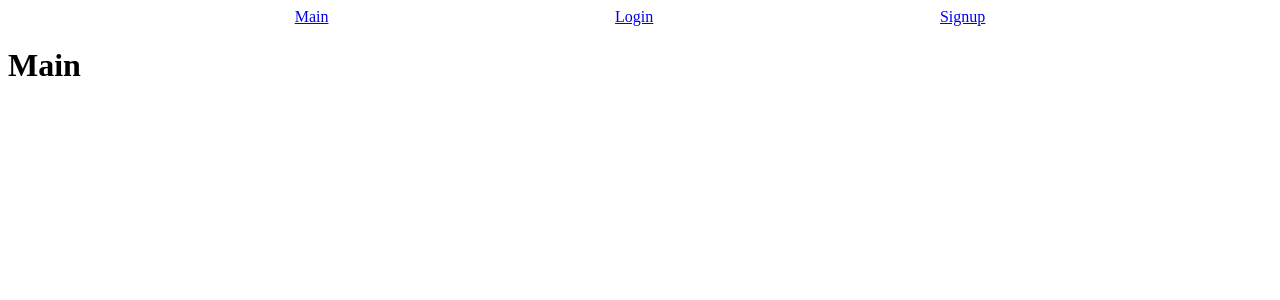
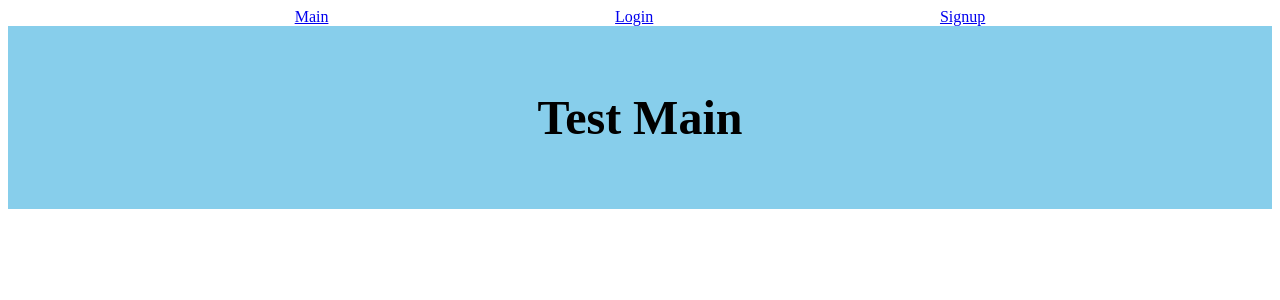
Before and after one commit to yeonsu-k/Create-and-TDD, a React app: page / in a window 1280 px wide. Shown: the top 300 px of the page. Built offline with nearby package versions, Linux system fonts and the light colour scheme.

Commit message:
Setting SCSS

```diff
--- a/package.json
+++ b/package.json
@@ -26,10 +26,14 @@
     "@emotion/styled": "^11.11.0",
     "@mui/icons-material": "^5.14.3",
     "@mui/material": "^5.14.3",
+    "css-loader": "^6.8.1",
     "gh-pages": "^5.0.0",
+    "node-sass": "^9.0.0",
     "react": "^18.2.0",
     "react-dom": "^18.2.0",
     "react-router-dom": "^6.14.2",
+    "sass-loader": "^13.3.2",
+    "style-loader": "^3.3.3",
     "tsconfig-paths-webpack-plugin": "^4.1.0"
   },
   "devDependencies": {
--- a/src/pages/MainPage.tsx
+++ b/src/pages/MainPage.tsx
@@ -1,9 +1,12 @@
 import React from "react";
+import styles from "styles/Main.module.scss";
 
 const MainPage = () => {
   return (
     <>
-      <h1>Main</h1>
+      <div className={styles.MyComponent}>
+        <h1 className={styles.header01}>Test Main</h1>
+      </div>
     </>
   );
 };
--- /dev/null
+++ b/src/styles/Main.module.scss
@@ -0,0 +1,11 @@
+.MyComponent {
+  background: skyblue;
+  padding: 1rem;
+
+  .header01 {
+    color: black;
+    font-size: 3rem;
+    text-align: center;
+    padding: 1rem;
+  }
+}
--- /dev/null
+++ b/src/styles/global.d.ts
@@ -0,0 +1,4 @@
+declare module "*.scss" {
+  const content: { [className: string]: string };
+  export = content;
+}
--- a/webpack.common.js
+++ b/webpack.common.js
@@ -14,6 +14,10 @@ module.exports = {
       {
         test: /\.tsx?$/,
         use: ["babel-loader", "ts-loader"],
+      },
+      {
+        test: /\.scss$/,
+        use: ["style-loader", "css-loader", "sass-loader"],
       },
       {
         test: /\.(png|jpe?g|gif)$/,
```
Also changed, not shown: 1 other file (tests, documents, lock files or other folders).
